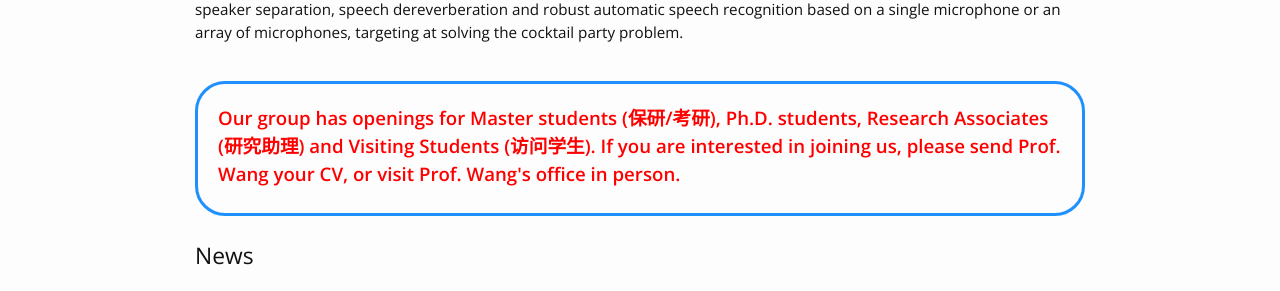
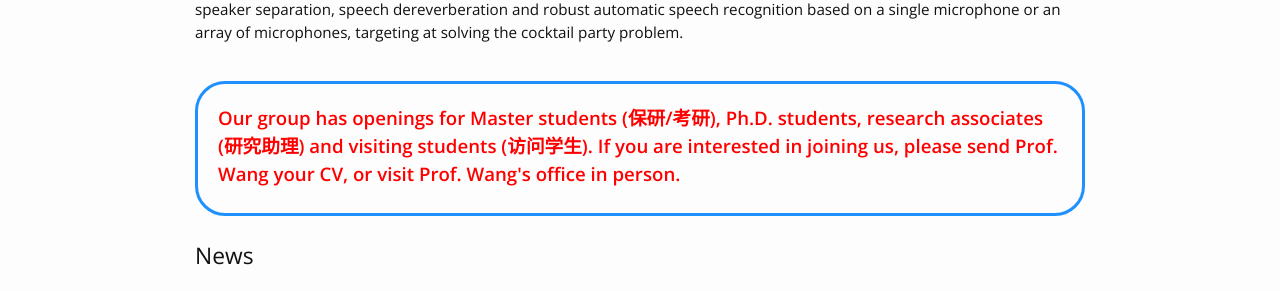
Before and after one commit to sustechailab/sustechailab.github.io, a Jekyll site: the page index.html, which Jekyll copies as it is, in a window 1280 px wide. Shown: the part 220-511 px from the top of the page. Built offline with Jekyll 4.4.1, drawn with Linux system fonts in a browser that asks for light colours.

Commit message:
Initial commit

```diff
--- a/index.html
+++ b/index.html
@@ -93,7 +93,7 @@ border-radius:50% 50% 50% 50%;
 <br>
 <div id="roundedbox">
 <p>
-  <font style="font-size: 14pt" font color="red"><strong>Our group has openings for Master students (保研/考研), Ph.D. students, Research Associates (研究助理) and Visiting Students (访问学生). If you are interested in joining us, please send Prof. Wang your CV, or visit Prof. Wang's office in person.</strong></font>
+  <font style="font-size: 14pt" font color="red"><strong>Our group has openings for Master students (保研/考研), Ph.D. students, research associates (研究助理) and visiting students (访问学生). If you are interested in joining us, please send Prof. Wang your CV, or visit Prof. Wang's office in person.</strong></font>
 </p>
 </div>
 <!--
```
